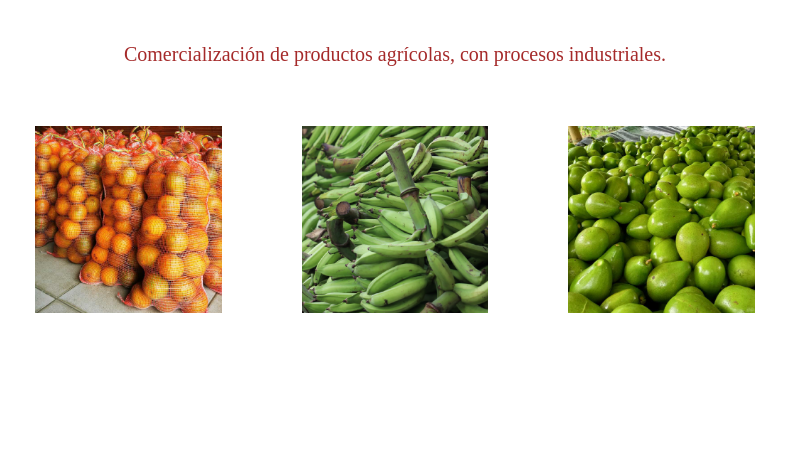
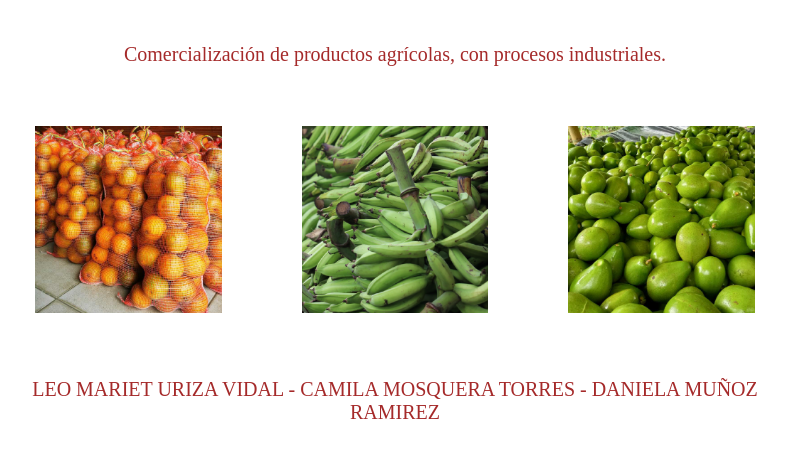
Before and after one commit to dannym908/EjercicioSept4, a plain HTML site: page index.html in a window 1280 px wide. Shown: the part 404-862 px from the top of the page, without its empty margins (245-1033 px from the left). Before the commit the page ends 800 px from the top, so only its background shows below. Drawn offline with Linux system fonts and the light colour scheme.

Commit message:
Agregamos nombres de integrantes

```diff
--- a/index.html
+++ b/index.html
@@ -33,6 +33,9 @@
         </div>
       </div>
 
+    <p class="contenido-centrado">
+       LEO MARIET URIZA VIDAL - CAMILA MOSQUERA TORRES - DANIELA MUÑOZ RAMIREZ
+    </p>
 
 
 </body>
```
